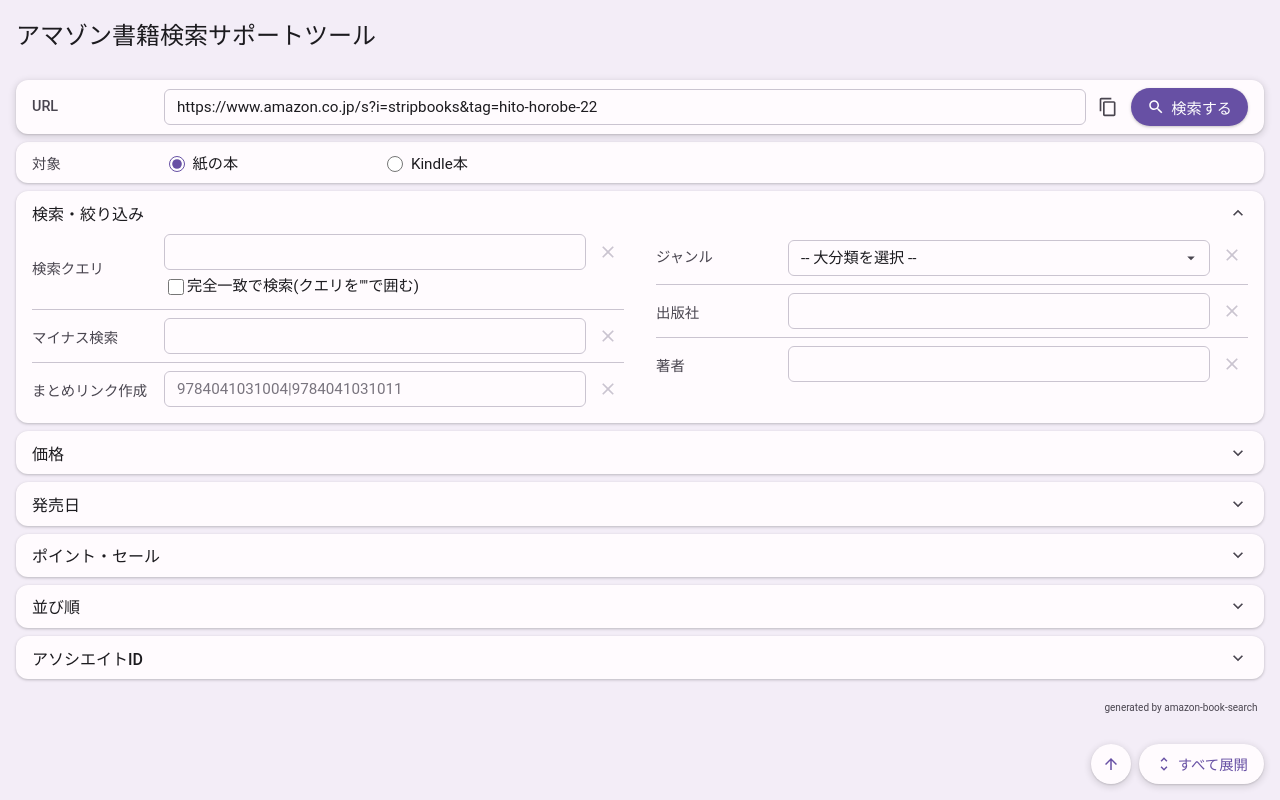
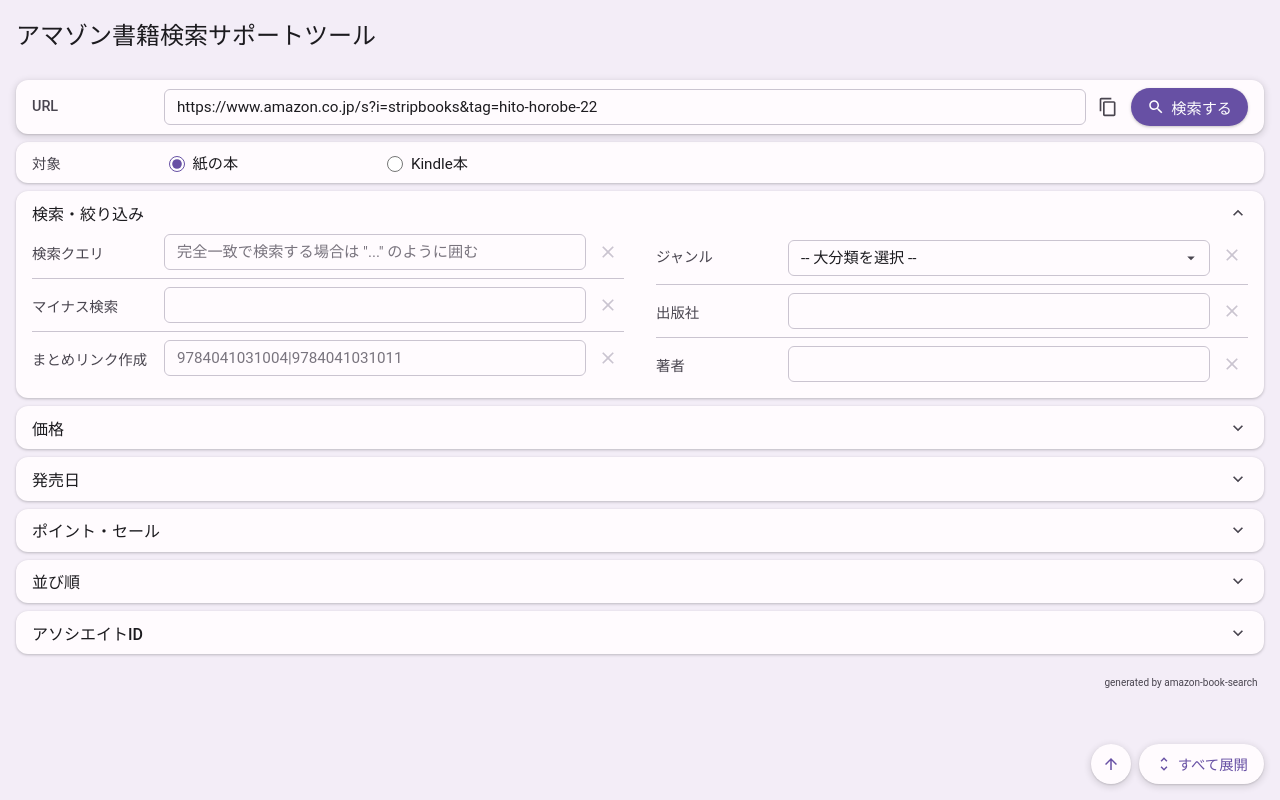
Before and after one commit to hitohorobe/amazon-book-search, a React (Vite) app: page / in a window 1280 px wide. Built offline with nearby package versions, Linux system fonts and the light colour scheme.

Commit message:
refactor: 完全一致検索をチェックボックスではなく入力の案内に変更

```diff
--- a/src/App.jsx
+++ b/src/App.jsx
@@ -64,7 +64,6 @@
 const initialForm = {
   format: 'paper',
   k: '',
-  exactMatch: false,
   minusKeywords: '',
   bundleAsins: '',
   nodeId: null,
@@ -143,16 +142,13 @@
           <AccordionSection title="検索・絞り込み" open={openSections['検索・絞り込み']} onToggle={() => toggleSection('検索・絞り込み')}>
             <div className="two-col-group">
               <div className="two-col">
-                <ClearableTextField legend="検索クエリ" id="input-k" value={form.k} onChange={(k) => patch({ k })}>
-                  <label>
-                    <input
-                      type="checkbox"
-                      checked={form.exactMatch}
-                      onChange={(e) => patch({ exactMatch: e.target.checked })}
-                    />
-                    完全一致で検索(クエリを&quot;&quot;で囲む)
-                  </label>
-                </ClearableTextField>
+                <ClearableTextField
+                  legend="検索クエリ"
+                  id="input-k"
+                  value={form.k}
+                  onChange={(k) => patch({ k })}
+                  placeholder='完全一致で検索する場合は "..." のように囲む'
+                />
 
                 <ClearableTextField
                   legend="マイナス検索"
--- a/src/components/ClearableTextField.jsx
+++ b/src/components/ClearableTextField.jsx
@@ -4,14 +4,12 @@
 
 // テキスト入力1つ + そのすぐ右となりのクリアボタン、という
 // 検索クエリ・非表示キーワード・著者・アソシエイトIDなど複数箇所で繰り返し出てくる形をまとめたもの。
-// childrenを渡すと、入力欄の下に補助コントロール(完全一致チェックボックスなど)を追加できる。
-export default function ClearableTextField({ legend, id, value, onChange, placeholder, children }) {
+export default function ClearableTextField({ legend, id, value, onChange, placeholder }) {
   return (
     <Field legend={legend}>
       <ActionRow icon="close" label="クリア" onClick={() => onChange('')} disabled={!value}>
         <BoxedTextField id={id} value={value} onChange={onChange} placeholder={placeholder} />
       </ActionRow>
-      {children}
     </Field>
   );
 }
```
Also changed, not shown: src/lib/buildSearchUrl.js, 2 other files (tests, documents, lock files or other folders).
